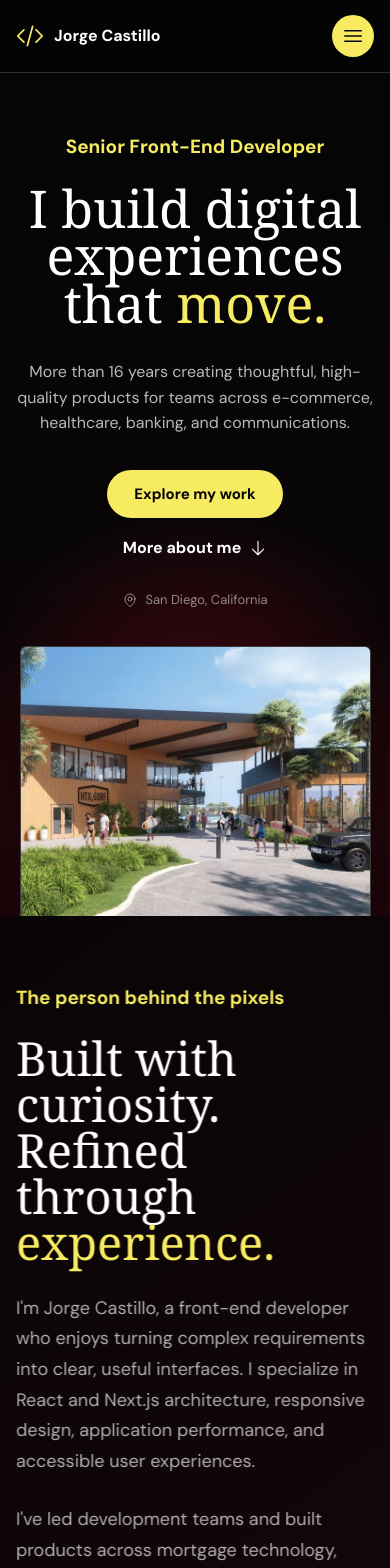
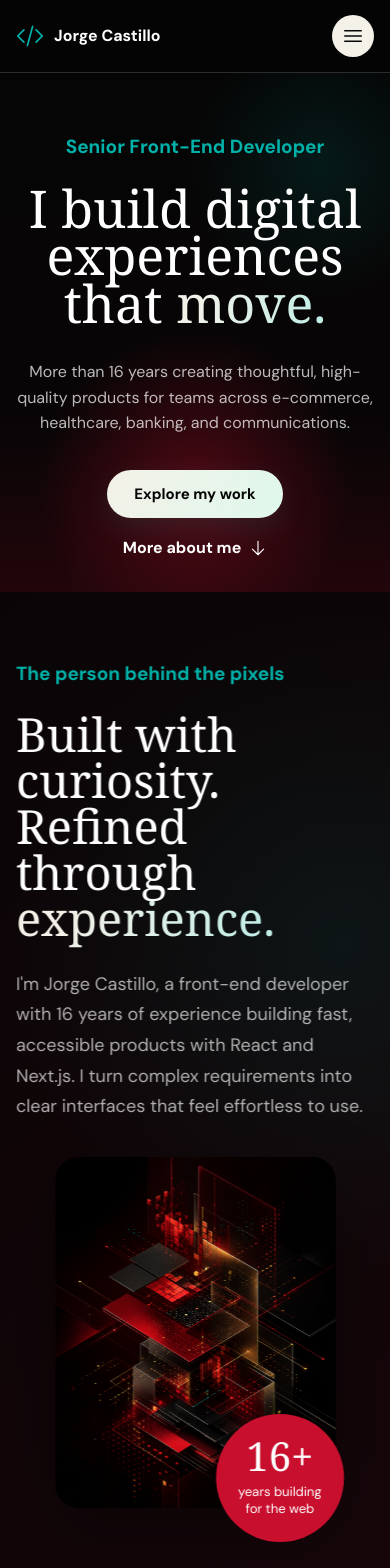
Before and after one commit to jorgecastillo1123/jcdev, a React (Create React App) app: page / in a window 390 px wide. Shown: the top 1568 px of the page. Built offline with nearby package versions, Linux system fonts and the light colour scheme; a web font is replaced by a local one.

Commit message:
Refine mobile layout and accent palette

```diff
--- a/src/About.js
+++ b/src/About.js
@@ -23,17 +23,22 @@ const About = () => (
           Refined through
           <span> experience.</span>
         </h2>
-        <p>
+        <p className="about-copy-desktop">
           I&apos;m Jorge Castillo, a front-end developer who enjoys turning complex
           requirements into clear, useful interfaces. I specialize in React and
           Next.js architecture, responsive design, application performance, and
           accessible user experiences.
         </p>
-        <p>
+        <p className="about-copy-desktop">
           I&apos;ve led development teams and built products across mortgage technology,
           healthcare, telecommunications, social media, e-commerce, and banking. I care
           about maintainable systems and the small interaction details that make
           software feel effortless.
+        </p>
+        <p className="about-copy-mobile">
+          I&apos;m Jorge Castillo, a front-end developer with 16 years of experience
+          building fast, accessible products with React and Next.js. I turn complex
+          requirements into clear interfaces that feel effortless to use.
         </p>
       </div>
 
--- a/src/index.css
+++ b/src/index.css
@@ -9,7 +9,7 @@
   --paper: #f5f3ee;
   --red: #c8102e;
   --red-dark: #71091b;
-  --gold: #f6eb61;
+  --gold: #f4f1e8;
   --green: #00b2a9;
   --line-dark: rgba(255, 255, 255, 0.16);
 }
@@ -104,7 +104,7 @@ a {
 
 .brand-mark svg {
   width: 28px;
-  color: var(--gold);
+  color: var(--green);
 }
 
 .site-nav-links {
@@ -119,7 +119,7 @@ a {
 }
 
 .site-nav-links a:hover {
-  color: var(--gold);
+  color: var(--green);
 }
 
 .site-nav-cta {
@@ -150,12 +150,13 @@ a {
 }
 
 .pill-button-gold {
-  background: var(--gold);
+  background: linear-gradient(120deg, var(--gold) 0%, #dff8ec 100%);
   color: var(--ink);
+  box-shadow: 0 10px 30px rgba(0, 178, 169, 0.12);
 }
 
 .pill-button-gold:hover {
-  background: #fff672;
+  background: linear-gradient(120deg, #fff 0%, #c8f3e8 100%);
 }
 
 .pill-button-outline {
@@ -173,6 +174,7 @@ a {
   min-height: calc(100vh - 72px);
   overflow: hidden;
   background:
+    radial-gradient(circle at 82% 18%, rgba(0, 178, 169, 0.12), transparent 25%),
     radial-gradient(circle at 50% 80%, rgba(200, 16, 46, 0.34), transparent 34%),
     linear-gradient(180deg, #050505 0%, #090506 68%, #22060b 100%);
 }
@@ -236,7 +238,7 @@ a {
 
 .eyebrow {
   margin: 0 0 22px;
-  color: var(--gold);
+  color: var(--green);
   font-size: 19px;
   font-weight: 700;
 }
@@ -263,6 +265,10 @@ a {
 .experience-intro h2 span,
 .footer-cta h2 span {
   color: var(--gold);
+  background: linear-gradient(105deg, var(--gold) 20%, #bdeee7 100%);
+  background-clip: text;
+  -webkit-background-clip: text;
+  -webkit-text-fill-color: transparent;
 }
 
 .hero-copy {
@@ -358,7 +364,9 @@ a {
 
 .about-section {
   padding: 105px 0 85px;
-  background: linear-gradient(145deg, #090506 0%, #1d070c 100%);
+  background:
+    radial-gradient(circle at 88% 22%, rgba(0, 178, 169, 0.09), transparent 26%),
+    linear-gradient(145deg, #090506 0%, #1d070c 100%);
   color: #fff;
 }
 
@@ -385,8 +393,12 @@ a {
   line-height: 1.7;
 }
 
+.about-copy-mobile {
+  display: none;
+}
+
 .about-copy .eyebrow {
-  color: var(--gold);
+  color: var(--green);
 }
 
 .about-visual {
@@ -454,7 +466,7 @@ a {
 
 .fact-item svg {
   width: 30px;
-  color: var(--gold);
+  color: var(--green);
 }
 
 .fact-item p {
@@ -464,7 +476,9 @@ a {
 
 .projects-section {
   padding: 90px 0;
-  background: var(--ink);
+  background:
+    radial-gradient(circle at 12% 32%, rgba(200, 16, 46, 0.14), transparent 30%),
+    linear-gradient(180deg, #050505 0%, #090607 48%, #050505 100%);
 }
 
 .section-heading {
@@ -489,7 +503,7 @@ a {
   overflow: hidden;
   border: 1px solid var(--line-dark);
   border-radius: 8px;
-  background: #0b0b0b;
+  background: linear-gradient(145deg, #101010 0%, #080808 72%);
   color: #fff;
   text-decoration: none;
   opacity: 0;
@@ -535,7 +549,7 @@ a {
 
 .project-meta > span {
   align-self: start;
-  color: var(--gold);
+  color: var(--green);
   font-size: 13px;
 }
 
@@ -561,17 +575,18 @@ a {
 
 .project-row:hover .project-meta svg {
   transform: translate(5px, -5px);
-  color: var(--gold);
+  color: var(--green);
 }
 
 .project-row:hover {
-  border-color: rgba(246, 235, 97, 0.42);
-  background: #101010;
+  border-color: rgba(0, 178, 169, 0.48);
+  background: linear-gradient(145deg, #151515 0%, #081110 100%);
 }
 
 .experience-section {
   padding: 95px 0;
   background:
+    radial-gradient(circle at 88% 74%, rgba(0, 178, 169, 0.12), transparent 28%),
     radial-gradient(circle at 12% 18%, rgba(200, 16, 46, 0.32), transparent 32%),
     linear-gradient(145deg, #520815 0%, #26070d 100%);
 }
@@ -589,11 +604,11 @@ a {
 }
 
 .footer-cta .eyebrow {
-  color: var(--gold);
+  color: var(--green);
 }
 
 .experience-intro .eyebrow {
-  color: #fff;
+  color: var(--green);
 }
 
 .experience-intro > p:last-child {
@@ -642,7 +657,7 @@ a {
 }
 
 .experience-number {
-  color: var(--gold);
+  color: var(--green);
   font-size: 13px;
   font-weight: 700;
 }
@@ -668,6 +683,7 @@ a {
 .footer-section {
   padding: 95px 0 36px;
   background:
+    radial-gradient(circle at 18% 76%, rgba(0, 178, 169, 0.1), transparent 28%),
     radial-gradient(circle at 80% 30%, rgba(200, 16, 46, 0.28), transparent 35%),
     var(--ink);
 }
@@ -707,7 +723,7 @@ a {
 }
 
 .footer-bottom a:hover {
-  color: var(--gold);
+  color: var(--green);
 }
 
 .footer-bottom svg {
@@ -835,17 +851,10 @@ a {
   }
 
   .hero-showcase {
-    width: 100%;
-    height: 300px;
-    margin-bottom: -25px;
+    display: none;
   }
 
-  .showcase-frame-main {
-    inset: 0 5%;
-  }
-
-  .showcase-frame-left,
-  .showcase-frame-right {
+  .location {
     display: none;
   }
 
@@ -861,6 +870,14 @@ a {
   .experience-intro h2,
   .footer-cta h2 {
     font-size: 47px;
+  }
+
+  .about-copy-desktop {
+    display: none;
+  }
+
+  .about-copy-mobile {
+    display: block;
   }
 
   .about-stat {
--- a/tailwind.config.js
+++ b/tailwind.config.js
@@ -19,7 +19,7 @@ module.exports = {
         'brand-red-dark': '#71091B',
         'brand-red-deep': '#31070F',
         'brand-ink': '#16070A',
-        'brand-gold': '#F6EB61',
+        'brand-gold': '#F4F1E8',
         'brand-green': '#00B2A9',
       },
       animation: {
```
